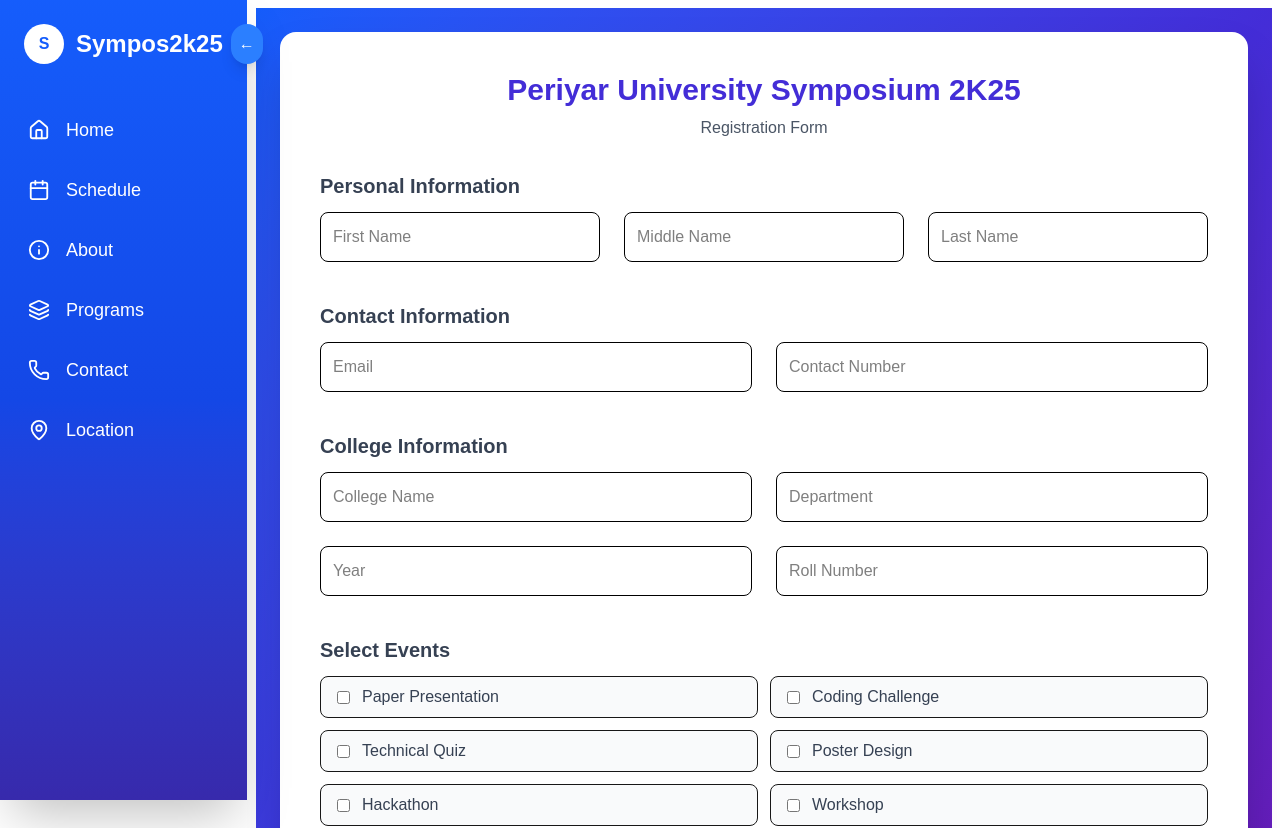
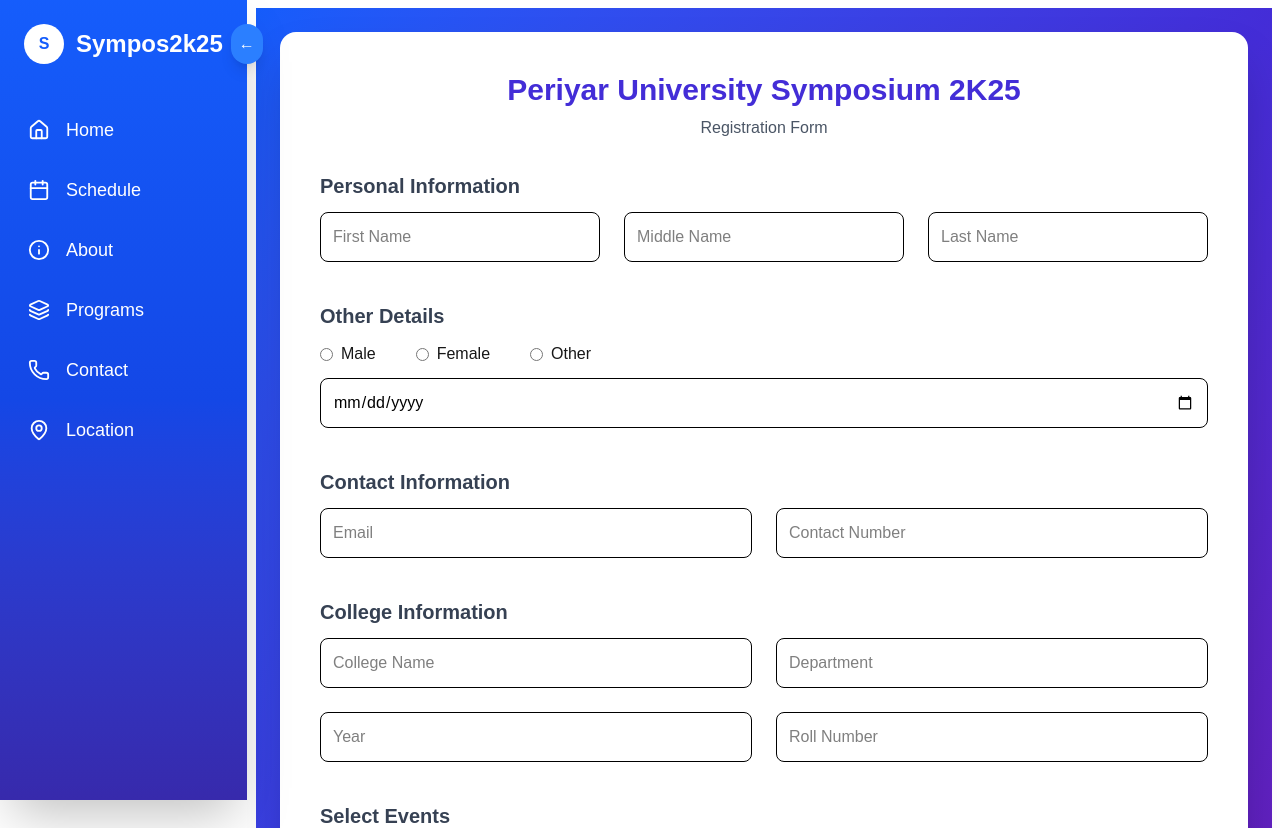
Before and after one commit to harikrishnan9944/symposium2k25, a Next.js app in the folder my-app/: page /programs/regester in a window 1280 px wide. Shown: the top 828 px of the page. Built offline with nearby package versions, Linux system fonts and the light colour scheme.

Commit message:
created in to the form

```diff
--- a/my-app/moduls/regester.js
+++ b/my-app/moduls/regester.js
@@ -1,91 +1,32 @@
 import mongoose from "mongoose";
 
 const memberSchema = new mongoose.Schema({
-  name: {
-    type: String,
-    required: [true, "Member name is required"],
-    trim: true,
-  },
-  email: {
-    type: String,
-    required: [true, "Member email is required"],
-    match: [/^\S+@\S+\.\S+$/, "Please provide a valid email"],
-  },
-  department: {
-    type: String,
-    required: [true, "Member department is required"],
-  },
+  name: { type: String, required: true, trim: true },
+  email: { type: String, required: true, match: [/^\S+@\S+\.\S+$/, "Please provide a valid email"] },
+  department: { type: String, required: true },
 });
 
 const registrationSchema = new mongoose.Schema(
   {
-    firstName: {
-      type: String,
-      required: [true, "First name is required"],
-      trim: true,
-    },
-    middleName: {
-      type: String,
-      trim: true,
-    },
-    lastName: {
-      type: String,
-      required: [true, "Last name is required"],
-      trim: true,
-    },
-    gender: {
-      type: String,
-      enum: ["Male", "Female", "Other"],
-    },
-    dob: {
-      type: Date,
-    },
-    contact: {
-      type: String,
-      required: [true, "Contact number is required"],
-    },
-    email: {
-      type: String,
-      required: [true, "Email is required"],
-      unique: true,
-      match: [/^\S+@\S+\.\S+$/, "Please provide a valid email"],
-    },
-    college: {
-      type: String,
-      required: [true, "College name is required"],
-    },
-    department: {
-      type: String,
-      required: [true, "Department is required"],
-    },
-    year: {
-      type: String,
-      required: [true, "Year is required"],
-    },
-    rollNo: {
-      type: String,
-      required: [true, "Roll Number is required"],
-    },
-    events: {
-      type: [String],
-      required: [true, "Select at least one event"],
-    },
-    teamParticipation: {
-      type: String,
-      enum: ["individual", "team"],
-      default: "individual",
-    },
-    teamName: {
-      type: String,
-      trim: true,
-    },
+    firstName: { type: String, required: true, trim: true },
+    middleName: { type: String, trim: true },
+    lastName: { type: String, required: true, trim: true },
+    gender: { type: String, enum: ["Male", "Female", "Other"] },
+    dob: { type: Date },
+    contact: { type: String, required: true },
+    email: { type: String, required: true, unique: true, match: [/^\S+@\S+\.\S+$/, "Please provide a valid email"] },
+    college: { type: String, required: true },
+    department: { type: String, required: true },
+    year: { type: String, required: true },
+    rollNo: { type: String, required: true },
+    events: { type: [String], required: true },
+    teamParticipation: { type: String, enum: ["individual", "team"], default: "individual" },
+    teamName: { type: String, trim: true },
     members: [memberSchema],
   },
   { timestamps: true }
 );
 
-const Registration =
-  mongoose.models.Registration ||
-  mongoose.model("Registration", registrationSchema);
+const Register = mongoose.models.Register || mongoose.model("Register", registrationSchema);
 
-export default Registration;
+export default Register;
--- a/my-app/src/app/api/regester/route.ts
+++ b/my-app/src/app/api/regester/route.ts
@@ -4,33 +4,23 @@
 
 export async function POST(req: Request) {
   try {
-    // Connect to the database
     await db();
-
-    // Parse incoming JSON
     const data = await req.json();
 
-    // Save data in MongoDB
     const sent = new Register(data);
     await sent.save();
 
-    // Return success response
-    return NextResponse.json({
-      success: true,
-      message: "Registration successful!",
-      data: sent,
-    });
+    return NextResponse.json(
+      { success: true, message: "Registration successful!", data: sent },
+      { status: 201 }
+    );
   } catch (error: any) {
-    console.error("Error saving data:", error);
+    // console.error("Error saving data:", error);
 
-    // Return error response
-    return NextResponse.json(
-      {
-        success: false,
-        message: error.message || "Something went wrong!",
-      },
-      { status: 500 }
-    );
+    // return NextResponse.json(
+    //   { success: false, message: error.message || "Something went wrong!" },
+    //   { status: 500 }
+    // );
   }
 }
 
--- a/my-app/src/app/programs/regester/page.tsx
+++ b/my-app/src/app/programs/regester/page.tsx
@@ -46,9 +46,25 @@
             members: [{ name: "", email: "", department: "" }],
           }}
           validationSchema={registrationSchema}
-          onSubmit={(values) => {
-            console.log(values);
-            alert("Form submitted! Check console for data");
+          onSubmit={async (values, { resetForm }) => {
+            try {
+              const res = await fetch("/api/regester", {
+                method: "POST",
+                headers: { "Content-Type": "application/json" },
+                body: JSON.stringify(values),
+              });
+
+              const data = await res.json();
+              if (res.ok) {
+                alert("✅ Registration successful!");
+                resetForm();
+              } else {
+                alert(data.message || "❌ Something went wrong");
+              }
+            } catch (error) {
+              console.error("Error:", error);
+              alert("⚠️ Failed to submit");
+            }
           }}
         >
           {({ values, setFieldValue }) => (
@@ -60,6 +76,25 @@
                   <Input name="middleName" placeholder="Middle Name" />
                   <Input name="lastName" placeholder="Last Name" />
                 </div>
+              </Section>
+
+              {/* Gender + DOB */}
+              <Section title="Other Details">
+                <div className="flex gap-10">
+                  <label className="flex items-center gap-2 cursor-pointer">
+                    <Field type="radio" name="gender" value="Male" />
+                    <span>Male</span>
+                  </label>
+                  <label className="flex items-center gap-2 cursor-pointer">
+                    <Field type="radio" name="gender" value="Female" />
+                    <span>Female</span>
+                  </label>
+                  <label className="flex items-center gap-2 cursor-pointer">
+                    <Field type="radio" name="gender" value="Other" />
+                    <span>Other</span>
+                  </label>
+                </div>
+                <Input name="dob" type="date" placeholder="Date of Birth" />
               </Section>
 
               {/* Contact Info */}
@@ -93,7 +128,6 @@
                       <input
                         type="checkbox"
                         name="events"
-                        className="peer-checked:bg-green-400"
                         value={event}
                         checked={values.events.includes(event)}
                         onChange={(e) => {
@@ -135,7 +169,7 @@
                       checked={teamParticipation === "team"}
                       onChange={() => setTeamParticipation("team")}
                     />
-                    <span >Team</span>
+                    <span>Team</span>
                   </label>
                 </div>
               </Section>
@@ -153,10 +187,20 @@
                             key={index}
                             className="grid grid-cols-1 md:grid-cols-3 gap-6 items-center"
                           >
-                            <Input name={`members.${index}.name`} placeholder={`Member ${index + 1} Name`} />
-                            <Input name={`members.${index}.email`} placeholder="Email" type="email" />
+                            <Input
+                              name={`members.${index}.name`}
+                              placeholder={`Member ${index + 1} Name`}
+                            />
+                            <Input
+                              name={`members.${index}.email`}
+                              placeholder="Email"
+                              type="email"
+                            />
                             <div className="flex gap-3 items-center">
-                              <Input name={`members.${index}.department`} placeholder="Department" />
+                              <Input
+                                name={`members.${index}.department`}
+                                placeholder="Department"
+                              />
                               {index > 0 && (
                                 <button
                                   type="button"
@@ -199,7 +243,6 @@
   );
 }
 
-
 function Section({ title, children, className = "" }) {
   return (
     <div className={`space-y-3 ${className}`}>
@@ -208,7 +251,6 @@
     </div>
   );
 }
-
 
 function Input({ name, placeholder, type = "text" }) {
   return (
@@ -224,7 +266,6 @@
   );
 }
 
-
 function Error({ name }) {
   return (
     <ErrorMessage
```
